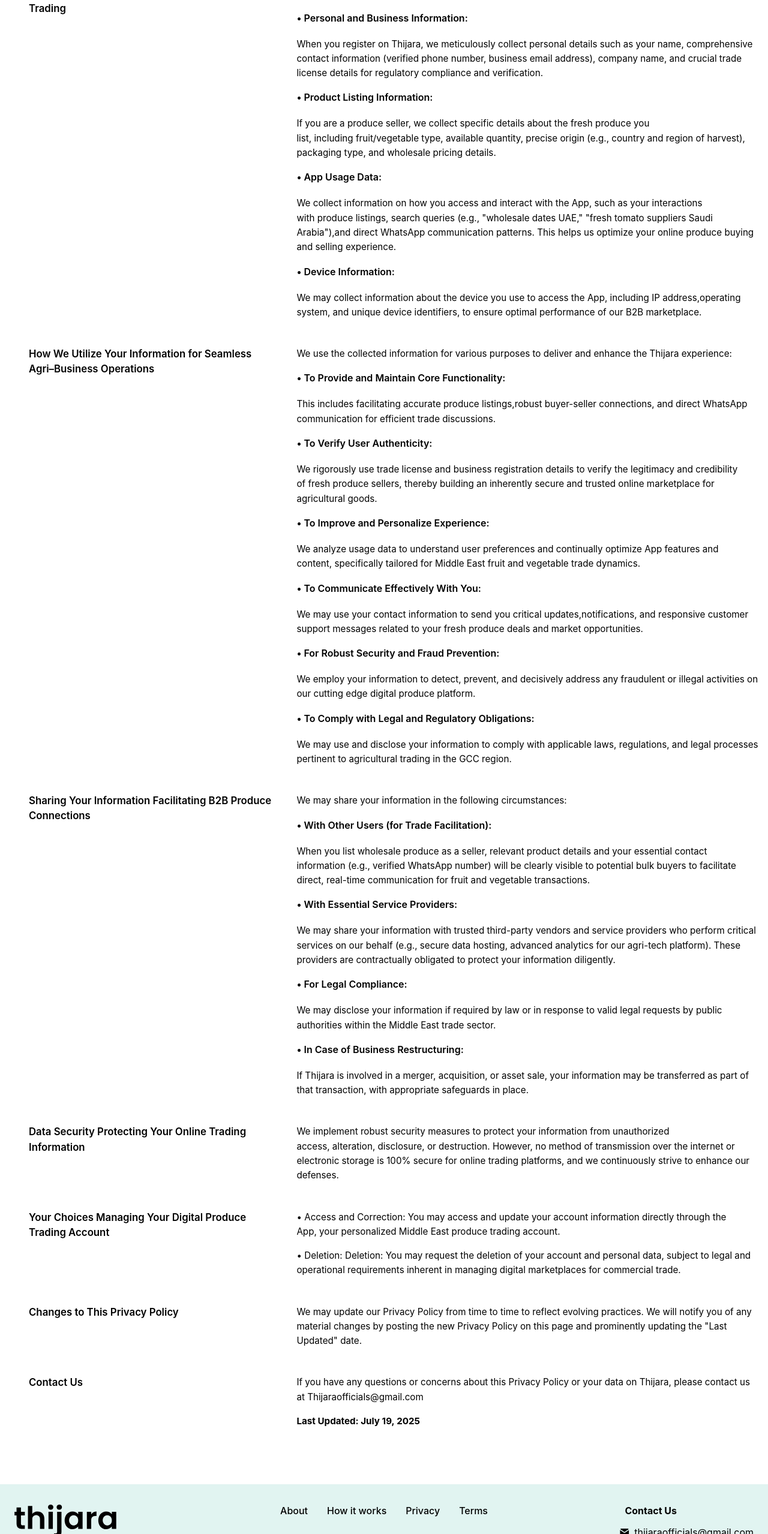
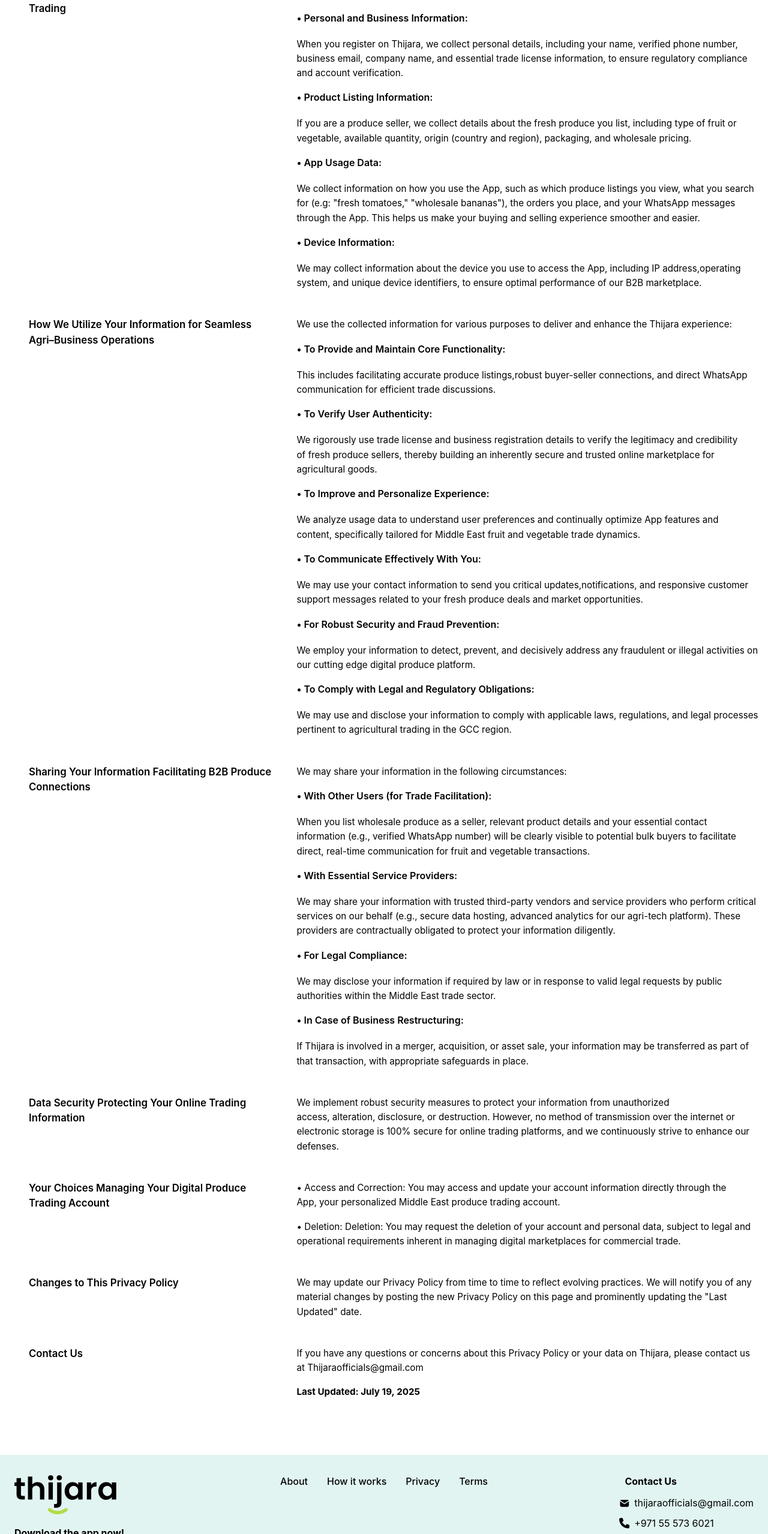
Before and after one commit to Tungston-labs/Thijara-Website, a React (Vite) app: page /privacy-policy in a window 1280 px wide. Shown: the part 242-2800 px from the top of the page at 60% size. Built offline with nearby package versions, Linux system fonts and the light colour scheme.

Commit message:
thijara all updates done

```diff
--- a/src/Components/About.jsx
+++ b/src/Components/About.jsx
@@ -24,18 +24,19 @@
         </ImageWrapper>
 
         <div>
-          <Heading>Thijara – Smarter Trade for Fresh Produce</Heading>
+          <Heading>Thijara-Your Easy Way to Trade Fresh Produce</Heading>
 
           <Intro>
             Thijara – Smarter Trade for Fresh Produce <br />
-            The Middle East’s first B2B platform for fruits and vegetables
+            The Middle East’s first trading platform for fruits and vegetables
           </Intro>
 
           <BulletList>
             <li>Connects wholesalers directly with verified buyers</li>
             <li>Enables fast, secure, and transparent transactions</li>
-            <li>Simplifies and digitizes the produce supply chain</li>
+            <li>Expand customer base across the region</li>
             <li>Built to empower and grow the regional agri-trade network</li>
+            <li>Avoid middlemen and unnecessary delays</li>
           </BulletList>
         </div>
       </ContentWrapper>
--- a/src/Components/Footer.jsx
+++ b/src/Components/Footer.jsx
@@ -140,8 +140,13 @@
         <RightSection>
           <GetInTouchTitle>Contact Us</GetInTouchTitle>
           <ContactInfo>
-            <ContactItem><TbMailFilled /> thijaraofficials@gmail.com</ContactItem>
-            <ContactItem><FaPhone /> +91 7655736021</ContactItem>
+            <ContactItem>
+              <TbMailFilled />
+              <a href="mailto:thijaraofficials@gmail.com">
+                thijaraofficials@gmail.com
+              </a>
+            </ContactItem>
+            <ContactItem><FaPhone />+971 55 573 6021</ContactItem>
           </ContactInfo>
         </RightSection>
 
--- a/src/Components/Guiding.jsx
+++ b/src/Components/Guiding.jsx
@@ -34,7 +34,7 @@
             <IconRight><BsFillArrowUpRightCircleFill size={22} color="#2A6135" /></IconRight>
           </CardHeader>
           <CardText>
-            Our mission is to empower fruit and vegetable traders and fresh produce buyers in the Middle East by providing the region's most efficient, secure, and direct digital platform that revolutionizes produce sourcing, streamlines agricultural sales, and fosters unprecedented growth and connectivity within the Middle East fresh produce market.
+            Our mission is to help fruit and vegetable traders and buyers in the Middle East by offering a safe, fast, and easy-to-use digital platform. We make sourcing fresh produce simple, improve agricultural sales, and create better connections to support growth in the region’s fresh produce market.
           </CardText>
         </Card>
 
@@ -46,7 +46,7 @@
             <IconRight><BsFillArrowUpRightCircleFill size={22} color="#2A6135" /></IconRight>
           </CardHeader>
           <CardText>
-            Our vision is to become the undisputed leading digital marketplace for fruits and vegetables in the Middle East, setting the global standard for seamless B2B produce trade, unparalleled transparency, and unwavering trust within the entire agricultural supply chain, transforming how fresh produce moves across the region.
+           Our vision is to make trading fruits and vegetables in the Middle East easy, fast, and reliable. We want every trader to grow their business with confidence and connect smoothly with buyers across the region. We aim to create a trusted marketplace where every trader can thrive and the fresh produce trade becomes seamless for all.
           </CardText>
         </Card>
       </CardContainer>
--- a/src/Components/Highlight.jsx
+++ b/src/Components/Highlight.jsx
@@ -8,8 +8,7 @@
   return (
     <HighlightSection>
       <HighlightText>
-        Thijara is dedicated to transforming the fruit and vegetable market for traders in the Middle East, fostering a more connected, transparent, and efficient fresh produce supply chain for everyone.
-      </HighlightText>
+        Thijara is dedicated to reshaping the fruit and vegetable market for traders in the Middle East, creating a more connected, transparent, and efficient fresh produce supply chain for everyone.      </HighlightText>
     </HighlightSection>
   );
 };
--- a/src/Components/HowItWorks.jsx
+++ b/src/Components/HowItWorks.jsx
@@ -24,7 +24,8 @@
         <Title>How Thijara Works</Title>
         <Subtitle>Your Seamless Online Produce Trading Journey</Subtitle>
         <Description>
-          Thijara simplifies buying and selling fresh fruits and vegetables online across the Gulf region, making your produce sourcing and sales process straightforward and efficient.
+          Connecting Buyers and Sellers of Fresh Produce
+          Thijara makes buying and selling fresh fruits and vegetables online across the region easy, fast, and hassle-free for everyone.
         </Description>
 
         <CardsWrapper>
@@ -34,18 +35,16 @@
             </CardIcon>
             <CardTitle>Verified & Trusted Sellers</CardTitle>
             <CardText>
-              All sellers must submit valid trade licenses and business documents. This strict verification ensures a secure, trusted trading environment on Thijara.
-            </CardText>
+              All sellers on Thijara go through a strict verification process to ensure authenticity. This guarantees that buyers receive fresh, high quality produce. Every transaction is secure, reliable, and from trusted sources.          </CardText>
           </Card>
 
           <Card>
             <CardIcon>
               <LuMessagesSquare size={36} />
             </CardIcon>
-            <CardTitle>Direct WhatsApp Communication</CardTitle>
+            <CardTitle>Direct Communication</CardTitle>
             <CardText>
-              Interested buyers contact you directly on WhatsApp for instant communication and smooth deal making fast, transparent, and familiar for regional traders.
-            </CardText>
+              Connect instantly with buyers or sellers via WhatsApp to get quick answers, discuss orders, and negotiate deals easily. This direct communication ensures smooth, efficient, and hassle free trading for everyone on the platform.  </CardText>
           </Card>
 
           <Card>
@@ -54,18 +53,16 @@
             </CardIcon>
             <CardTitle>Efficient Buyer Discovery</CardTitle>
             <CardText>
-              Buyers can browse a wide range of produce from trusted Middle Eastern sellers using smart search and filters—ideal for hotels, restaurants, and markets across Dubai, Riyadh, Doha, and more.
-            </CardText>
+             Handle orders smoothly from start to finish with streamlined processes. Save time and reduce errors in every transaction. Ensure your wholesale trading is faster, more organized, and hassle free.          </CardText>
           </Card>
 
           <Card>
             <CardIcon>
               <FaClipboardList size={36} />
             </CardIcon>
-            <CardTitle>List Your Wholesale Produce</CardTitle>
+            <CardTitle>Connect with Verified Buyers</CardTitle>
             <CardText>
-              As a verified seller, you can quickly list fresh fruits and vegetables with key details like type (e.g., seasonal, organic), quantity, harvest origin (e.g., Egypt, Jordan), and packaging. High-quality listings attract serious B2B buyers.
-            </CardText>
+             Easily list your fruits, vegetables, and fresh produce to reach verified buyers instantly. By showcasing your products with clear images, you can highlight their quality and attract more buyers.          </CardText>
           </Card>
         </CardsWrapper>
       </Content>
--- a/src/Components/Privacypolicy/PrivacyPolicy.jsx
+++ b/src/Components/Privacypolicy/PrivacyPolicy.jsx
@@ -37,29 +37,23 @@
               <SubHeading>• Personal and Business Information:</SubHeading>
 
               <Description>
-                When you register on Thijara, we meticulously collect personal
-                details such as your name, comprehensive contact information
-                (verified phone number, business email address), company
-                name, and crucial trade license details for regulatory
-                compliance and verification.
+                When you register on Thijara, we collect personal details, including your name,
+                verified phone number, business email, company name, and essential trade license information,
+                to ensure regulatory compliance and account verification.
               </Description>
 
               <SubHeading>• Product Listing Information:</SubHeading>
               <Description>
-                If you are a produce seller, we collect specific details about
-                the fresh produce you list, including fruit/vegetable type,
-                available quantity, precise origin (e.g., country and region of
-                harvest), packaging type, and wholesale pricing details.
+                If you are a produce seller, we collect details about the fresh produce you list,
+                including type of fruit or vegetable, available quantity, origin
+                (country and region), packaging, and wholesale pricing.
               </Description>
 
               <SubHeading>• App Usage Data:</SubHeading>
               <Description>
-                We collect information on how you access and interact with the
-                App, such as your interactions with produce listings, search
-                queries (e.g., "wholesale dates UAE," "fresh tomato suppliers
-                Saudi Arabia"),and direct WhatsApp communication patterns. This
-                helps us optimize your online produce buying and selling
-                experience.
+                We collect information on how you use the App, such as which produce listings you view, what you search
+                for (e.g: "fresh tomatoes," "wholesale bananas"), the orders you place, and your WhatsApp messages through
+                the App. This helps us make your buying and selling experience smoother and easier.
               </Description>
 
               <SubHeading>• Device Information:</SubHeading>
```
Also changed, not shown: src/Components/Terms&Conditions/TermsAndConditions.jsx (+5 -9 lines).
